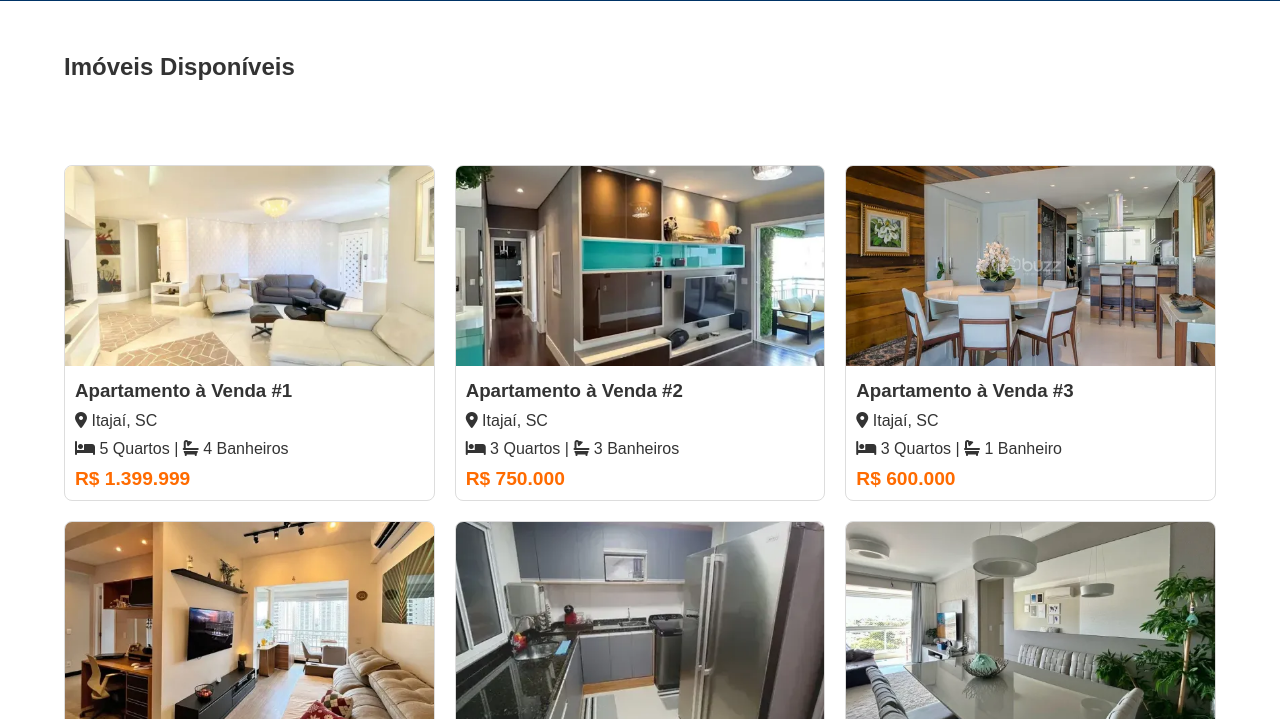
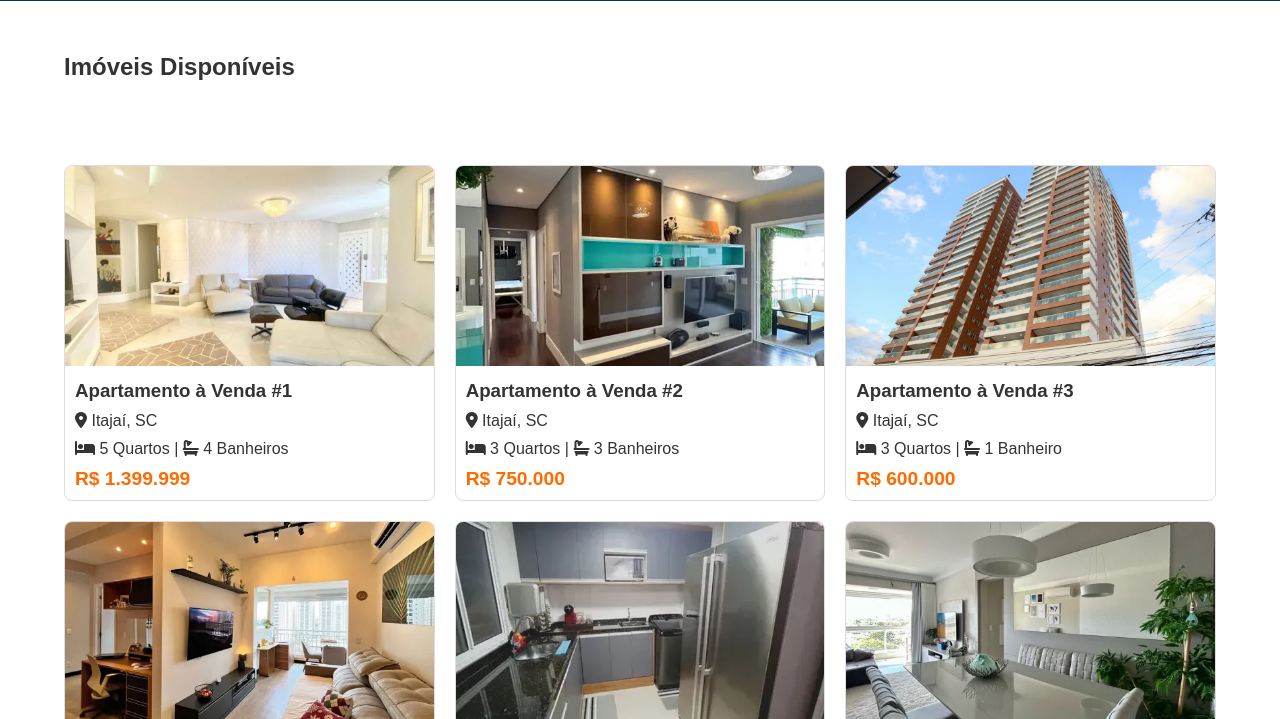
Before and after one commit to AndreCmrgo/HowV, a plain HTML site: page imoveis.html in a window 1280 px wide. Shown: the part 81-800 px from the top of the page. Drawn offline with Linux system fonts and the light colour scheme.

Commit message:
Update imoveis.html

```diff
--- a/imoveis.html
+++ b/imoveis.html
@@ -41,7 +41,7 @@
                 <p class="preco">R$ 750.000</p>
             </div>
             <div class="card-imovel">
-                <img src="images/3.jpg" alt="Apartamento">
+                <img src="images/11.jpg" alt="Apartamento">
                 <h3>Apartamento à Venda #3</h3>
                 <p><i class="fas fa-map-marker-alt"></i> Itajaí, SC</p>
                 <p><i class="fas fa-bed"></i> 3 Quartos | <i class="fas fa-bath"></i> 1 Banheiro</p>
```
